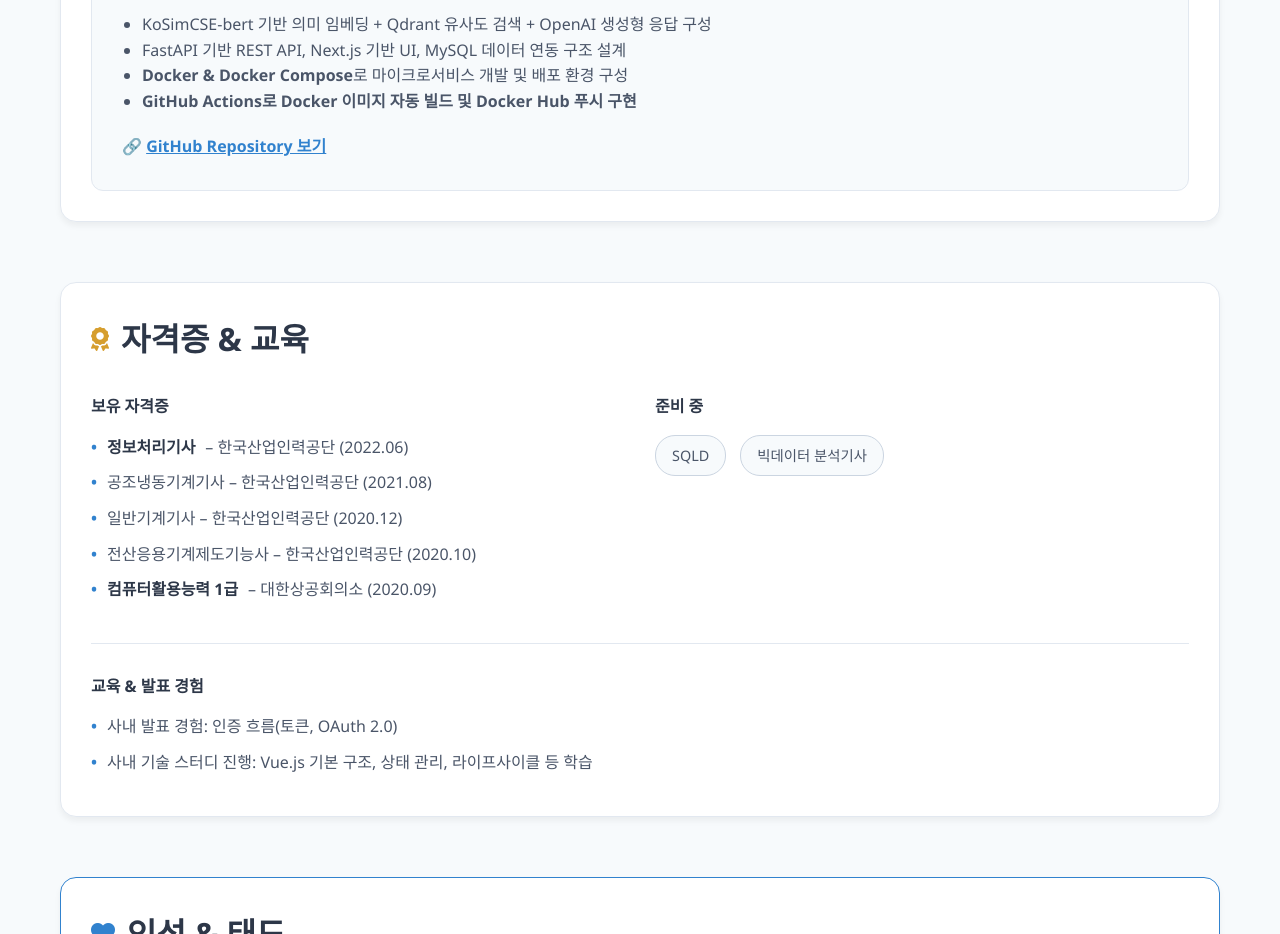
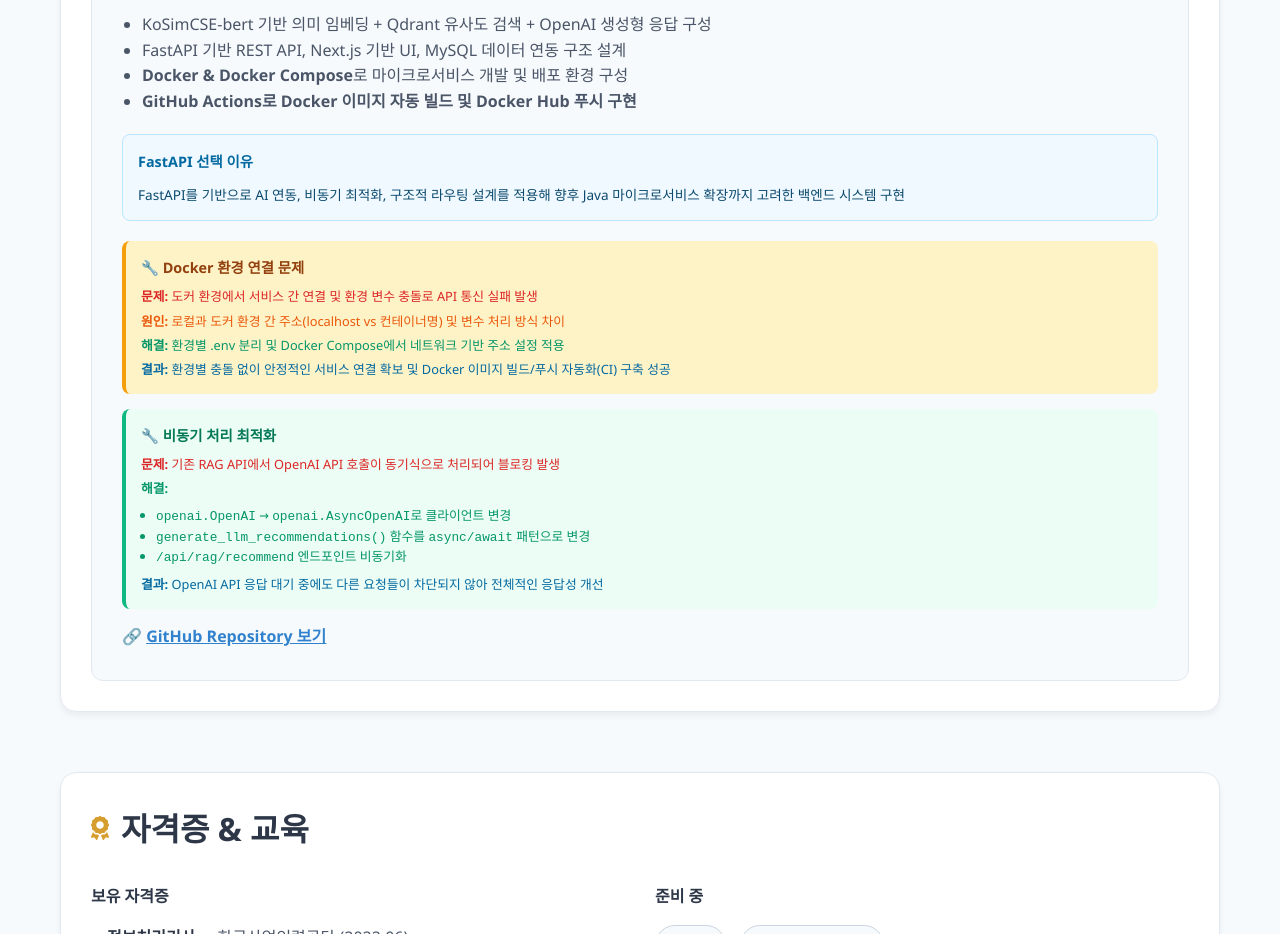
Before and after one commit to yeRim650/portfolio, a plain HTML site: page index.html in a window 1280 px wide. Shown: the part 7685-8619 px from the top of the page. Drawn offline with Linux system fonts and the light colour scheme.

Commit message:
docs: RAG 프로젝트 설명 보강

```diff
--- a/index.html
+++ b/index.html
@@ -1300,6 +1300,39 @@
                     <li><strong>Docker & Docker Compose</strong>로 마이크로서비스 개발 및 배포 환경 구성</li>
                     <li><strong>GitHub Actions로 Docker 이미지 자동 빌드 및 Docker Hub 푸시 구현</strong></li>
             </ul>
+            <!-- FastAPI 선택 이유 -->
+            <div style="background: #f0f9ff; border: 1px solid #bae6fd; border-radius: 8px; padding: 15px; margin-bottom: 20px;">
+                <h4 style="color: #0369a1; margin-bottom: 10px; font-size: 0.9rem;">FastAPI 선택 이유</h4>
+                <p style="color: #0c4a6e; font-size: 0.85rem; line-height: 1.6;">
+                    FastAPI를 기반으로 AI 연동, 비동기 최적화, 구조적 라우팅 설계를 적용해 향후 Java 마이크로서비스 확장까지 고려한 백엔드 시스템 구현
+                </p>
+            </div>
+
+            <!-- 문제 해결 사례 1 -->
+            <div style="background: #fef3c7; border-left: 4px solid #f59e0b; padding: 15px; margin-bottom: 15px; border-radius: 8px;">
+                <h4 style="color: #92400e; margin-bottom: 8px; font-size: 0.9rem;">🔧 Docker 환경 연결 문제</h4>
+                <div style="font-size: 0.8rem; line-height: 1.5;">
+                    <p style="color: #dc2626; margin-bottom: 5px;"><strong>문제:</strong> 도커 환경에서 서비스 간 연결 및 환경 변수 충돌로 API 통신 실패 발생</p>
+                    <p style="color: #ea580c; margin-bottom: 5px;"><strong>원인:</strong> 로컬과 도커 환경 간 주소(localhost vs 컨테이너명) 및 변수 처리 방식 차이</p>
+                    <p style="color: #059669; margin-bottom: 5px;"><strong>해결:</strong> 환경별 .env 분리 및 Docker Compose에서 네트워크 기반 주소 설정 적용</p>
+                    <p style="color: #0369a1;"><strong>결과:</strong> 환경별 충돌 없이 안정적인 서비스 연결 확보 및 Docker 이미지 빌드/푸시 자동화(CI) 구축 성공</p>
+                </div>
+            </div>
+
+            <!-- 문제 해결 사례 2 -->
+            <div style="background: #ecfdf5; border-left: 4px solid #10b981; padding: 15px; margin-bottom: 15px; border-radius: 8px;">
+                <h4 style="color: #047857; margin-bottom: 8px; font-size: 0.9rem;">🔧 비동기 처리 최적화</h4>
+                <div style="font-size: 0.8rem; line-height: 1.5;">
+                    <p style="color: #dc2626; margin-bottom: 5px;"><strong>문제:</strong> 기존 RAG API에서 OpenAI API 호출이 동기식으로 처리되어 블로킹 발생</p>
+                    <p style="color: #059669; margin-bottom: 8px;"><strong>해결:</strong></p>
+                    <ul style="margin-left: 15px; margin-bottom: 8px; color: #059669;">
+                        <li><code>openai.OpenAI</code> → <code>openai.AsyncOpenAI</code>로 클라이언트 변경</li>
+                        <li><code>generate_llm_recommendations()</code> 함수를 <code>async/await</code> 패턴으로 변경</li>
+                        <li><code>/api/rag/recommend</code> 엔드포인트 비동기화</li>
+                    </ul>
+                    <p style="color: #0369a1;"><strong>결과:</strong> OpenAI API 응답 대기 중에도 다른 요청들이 차단되지 않아 전체적인 응답성 개선</p>
+                </div>
+            </div>
                         <p style="margin-top: 10px;">
                             🔗 <a href="https://github.com/yeRim650/my-recipe-app" target="_blank" style="color: #3182ce; font-weight: 600;">
                                 GitHub Repository 보기
```
Lines whose indentation alone changed are shown as unchanged.
